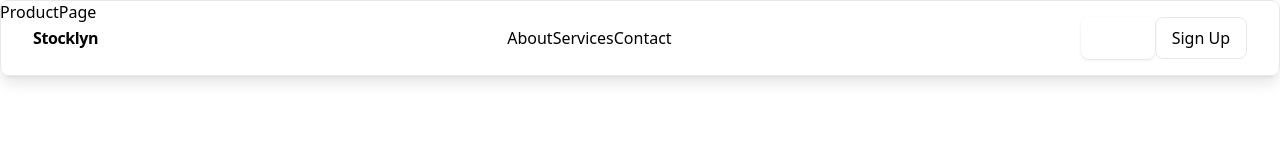
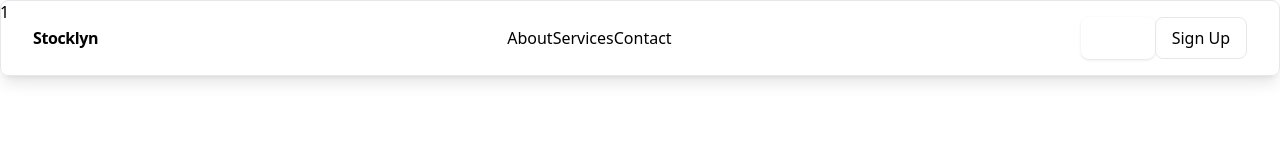
Before and after one commit to pranavsuriya-sr/stocklyn, a React (Vite) app in the folder apps/frontend/: page /product/1 in a window 1280 px wide. Shown: the top 160 px of the page. Built offline with nearby package versions, Linux system fonts and the light colour scheme; no server answers.

Commit message:
implement product navigation using useParams

```diff
--- a/apps/frontend/src/App.tsx
+++ b/apps/frontend/src/App.tsx
@@ -40,7 +40,7 @@ const App = () => {
     setLoading(true);
     const timer = setTimeout(() => {
       setLoading(false);
-    }, 1000);
+    }, 500);
 
     return () => clearTimeout(timer);
   }, [location]);
@@ -70,7 +70,7 @@ const App = () => {
         <Route path="/" element={<LandingPage />} />
         <Route path="/login" element={<Login />} />
         <Route path="/signup" element={<SignUp />} />
-        <Route path="/product/:productid" element={<ProductPage />} />
+        <Route path="/product/:productId" element={<ProductPage />} />
       </Routes>
     </>
   );
--- a/apps/frontend/src/pages/home/home.tsx
+++ b/apps/frontend/src/pages/home/home.tsx
@@ -1,3 +1,5 @@
+import { useNavigate } from "react-router-dom";
+
 const products = [
   {
     id: 1,
@@ -82,6 +84,12 @@ const products = [
 ];
 
 export default function Home() {
+  const navigate = useNavigate();
+
+  function HandleProductClick(productId: Number) {
+    navigate(`/product/${productId}`);
+  }
+
   return (
     <div className="bg-white pt-20">
       <div className="mx-auto max-w-2xl px-4 py-16 sm:px-6 sm:py-24 lg:max-w-7xl lg:px-8">
@@ -94,7 +102,7 @@ export default function Home() {
             <div
               key={product.id}
               className="group relative"
-              onClick={() => console.log("hello")}
+              onClick={() => HandleProductClick(product.id)}
             >
               <img
                 alt={product.imageAlt}
--- a/apps/frontend/src/pages/product/product-page.tsx
+++ b/apps/frontend/src/pages/product/product-page.tsx
@@ -1,5 +1,9 @@
+import { useParams } from "react-router-dom";
+
 const ProductPage = () => {
-  return <div>ProductPage</div>;
+  const { productId } = useParams();
+
+  return <div>{productId}</div>;
 };
 
 export default ProductPage;
```
